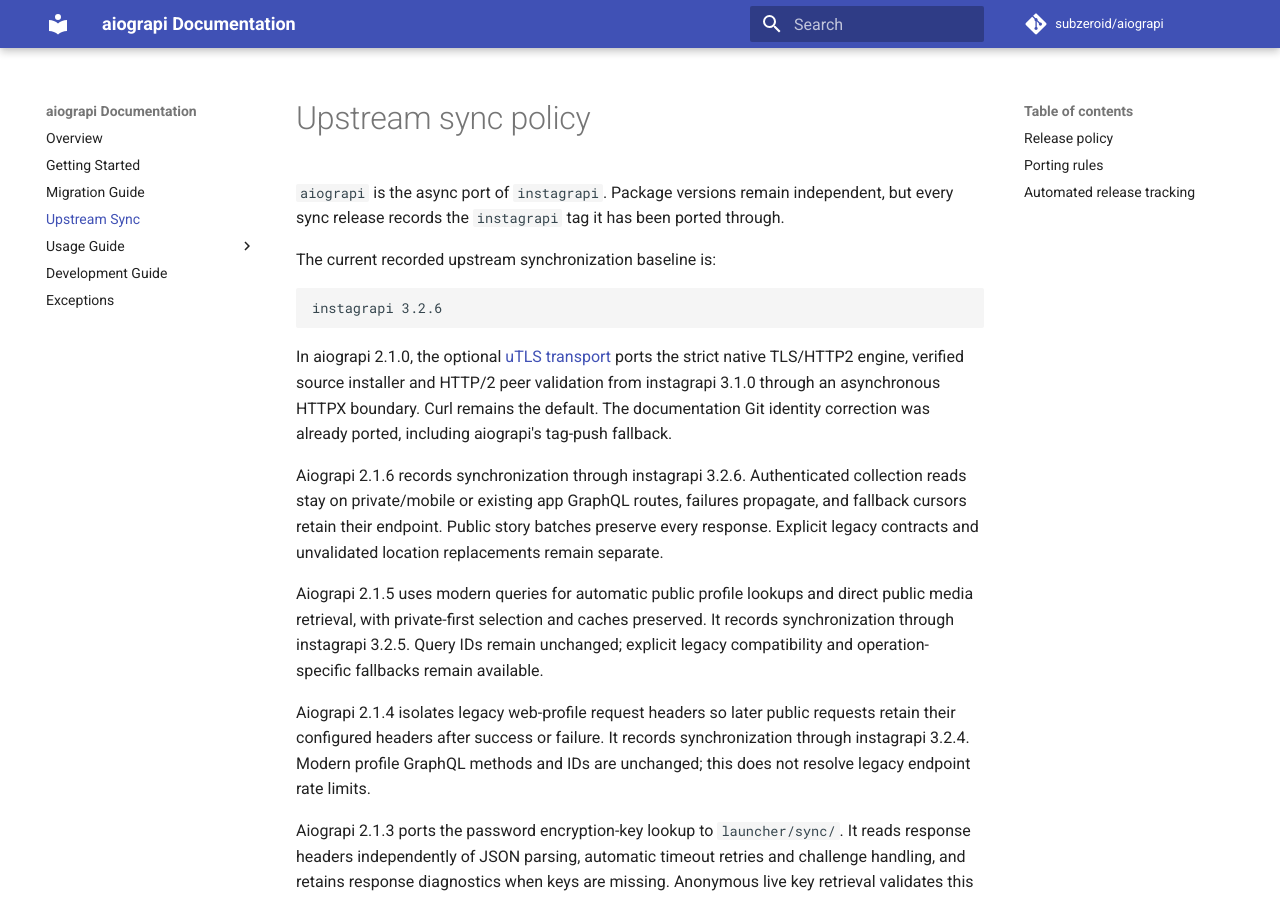
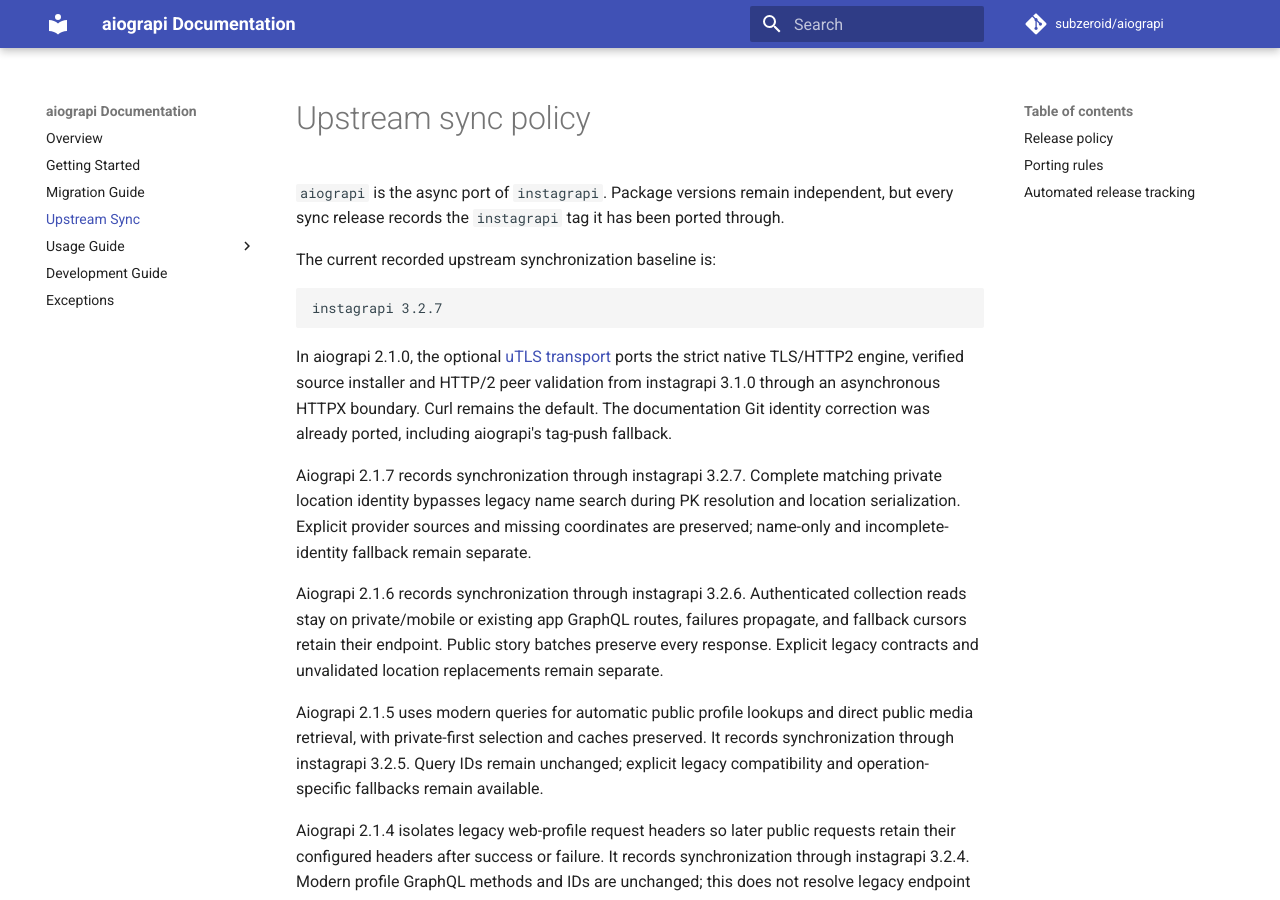
Before and after one commit to subzeroid/aiograpi, an MkDocs documentation site: the page built from docs/upstream-sync.md, in a window 1280 px wide and 900 px high. Built offline with MkDocs 1.6.1 and Material for MkDocs 9.7.7, drawn with Linux system fonts in a browser that asks for light colours; comment, search, counter and statistics services are not loaded; the version menu is left out; some of the changed text lies outside the part shown.

Commit message:
chore: release 2.1.7 (#545)
Release private location identity resolution and serialization without unnecessary legacy searches. Preserve provider precedence, null coordinates and incomplete-identity fallback.

````diff
--- a/aiograpi/__init__.py
+++ b/aiograpi/__init__.py
@@ -48,7 +48,7 @@ from aiograpi.mixins.video import DownloadVideoMixin, UploadVideoMixin
 # Used as fallback logger if another is not provided.
 DEFAULT_LOGGER = logging.getLogger("aiograpi")
 
-__upstream_instagrapi_version__ = "3.2.6"
+__upstream_instagrapi_version__ = "3.2.7"
 
 
 class Client(
--- a/docs/upstream-sync.md
+++ b/docs/upstream-sync.md
@@ -5,10 +5,12 @@
 The current recorded upstream synchronization baseline is:
 
 ```text
-instagrapi 3.2.6
+instagrapi 3.2.7
 ```
 
 In aiograpi 2.1.0, the optional [uTLS transport](usage-guide/utls.md) ports the strict native TLS/HTTP2 engine, verified source installer and HTTP/2 peer validation from instagrapi 3.1.0 through an asynchronous HTTPX boundary. Curl remains the default. The documentation Git identity correction was already ported, including aiograpi's tag-push fallback.
+
+Aiograpi 2.1.7 records synchronization through instagrapi 3.2.7. Complete matching private location identity bypasses legacy name search during PK resolution and location serialization. Explicit provider sources and missing coordinates are preserved; name-only and incomplete-identity fallback remain separate.
 
 Aiograpi 2.1.6 records synchronization through instagrapi 3.2.6. Authenticated collection reads stay on private/mobile or existing app GraphQL routes, failures propagate, and fallback cursors retain their endpoint. Public story batches preserve every response. Explicit legacy contracts and unvalidated location replacements remain separate.
 
@@ -63,6 +65,7 @@ Aiograpi 2.1.0 includes cookie-only session identity restoration and the documen
 | 3.2.4 | 2.1.4 | Request-scoped legacy web-profile headers on success and failure; existing modern profile methods and IDs preserved. |
 | 3.2.5 | 2.1.5 | Modern automatic public profile and media routing with preserved private-first selection and caches. |
 | 3.2.6 | 2.1.6 | Authenticated collection routing, preserved failures, endpoint-owned media cursors and complete public story batches. |
+| 3.2.7 | 2.1.7 | Complete private location identity bypass with preserved provider precedence and nullable coordinates. |
 
 See the [login migration guide](usage-guide/login-migration.md) for the current defaults and compatibility options. From aiograpi 2.0.3, `login()` follows an explicit fallback instruction returned by Instagram; it does not retry every failed CAA login through the legacy endpoint.
 
--- a/pyproject.toml
+++ b/pyproject.toml
@@ -4,7 +4,7 @@ build-backend = "setuptools.build_meta"
 
 [project]
 name = "aiograpi"
-version = "2.1.6"
+version = "2.1.7"
 authors = [
     { name = "Mark Subzeroid", email = "143403577+subzeroid@users.noreply.github.com" },
 ]
````
Also changed, not shown: CHANGELOG.md (+1 -1 lines), 2 other files.
